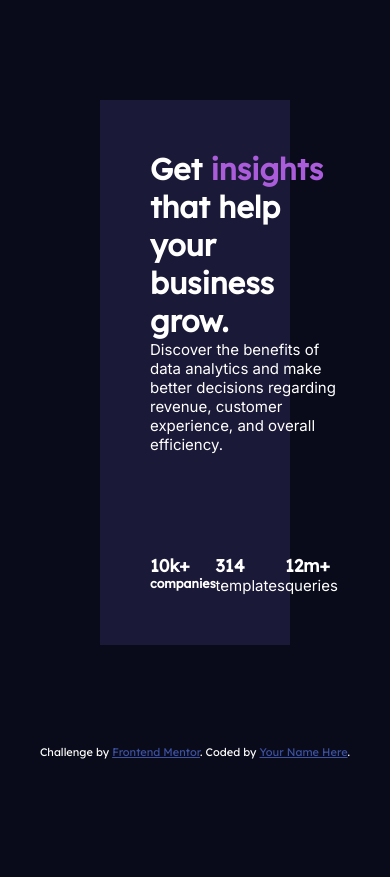
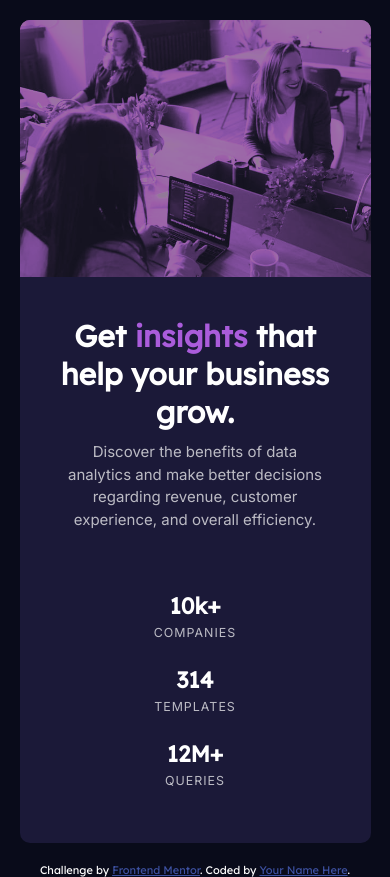
Before and after one commit to ATiarK/stats-preview-card-component, a plain HTML site: page index.html in a window 390 px wide. Before the commit the page ends 844 px from the top, so only its background shows below. Drawn offline with Linux system fonts and the light colour scheme.

Commit message:
DONE CODING
Lately, I've been quite busy which make this challenge not progressed at all

```diff
--- a/index.html
+++ b/index.html
@@ -32,22 +32,22 @@
 
                 <div class="stats">
                     <div id="companies" class="counted">
-                        <h3>10k+</h3>
+                        <h2>10k+</h2>
                         <h5>companies</h5>
                     </div>
                     <div id="template" class="counted">
-                        <h3>314 </h3>
-                        <p>templates </p>
+                        <h2>314 </h2>
+                        <h5>templates </h5>
                     </div>
                     <div id="query" class="counted">
-                        <h3>12m+ </h3>
-                        <p>queries</p>
+                        <h2>12M+ </h2>
+                        <h5>queries</h5>
                     </div>
                 </div>
             </div>
             <div class="image">
                 <div class="cover">
-
+                    <img src="./images/image-header-mobile.jpg" alt="">
                 </div>
             </div>
         </div>
--- a/style.css
+++ b/style.css
@@ -24,8 +24,25 @@ body {
     font-family: var(--fontLexend);
 }
 
+h2 {
+    font-family: var(--fontLexend);
+    font-weight: 700;
+}
+
+h5 {
+    text-transform: uppercase;
+    font-family: var(--fontInter);
+    font-weight: 400;
+    padding: 5px 0;
+    opacity: 0.7;
+    letter-spacing: 1px;
+}
+
 p {
     font-family: var(--fontInter);
+    margin-top: 10px;
+    line-height: 1.5;
+    opacity: 0.7;
 }
 
 strong {
@@ -34,8 +51,8 @@ strong {
 
 .container {
     background-color: var(--colorLighterBlue);
-    margin: 100px;
-    /* padding: 50px 0; */
+    margin: 200px;
+    border-radius: 10px;
     display: flex;
     flex-direction: row;
     height: auto;
@@ -53,21 +70,69 @@ strong {
     grid-template-columns: 1fr 1fr 1fr;
 }
 
-.counted {}
+.counted {
+    margin: 10px;
+}
 
 .image {
     flex-basis: 50%;
     background-image: url(./images/image-header-desktop.jpg);
     background-size: cover;
     background-repeat: no-repeat;
+    filter: sepia(60%) brightness(80%) hue-rotate(240deg) saturate(500%) opacity(60%) contrast(90%);
+    -webkit-filter: sepia(60%) brightness(80%) hue-rotate(240deg) saturate(500%) opacity(60%) contrast(90%);
+    -moz-filter: sepia(60%) brightness(80%) hue-rotate(240deg) saturate(500%) opacity(60%) contrast(90%);
+    border-radius: 0 10px 10px 0;
 }
 
-.cover {}
+img {
+    display: none;
+}
 
-@media screen and (max-width:375px) {
+@media screen and (min-width:375px) and (max-width:500px) {
     .container {
         margin: 5%;
-        padding: 10%;
+        display: flex;
         flex-direction: column-reverse;
     }
+    .stats {
+        margin-top: 50px;
+        grid-template-columns: 1fr;
+        text-align: center;
+    }
+    .text {
+        text-align: center;
+        margin: 0;
+        padding: 40px;
+    }
+    .image {
+        border-radius: 10px 10px 0 0;
+    }
+    img {
+        border-radius: 10px 10px 0 0;
+        display: block;
+        width: 100%;
+    }
 }
+
+@media screen and (min-width:501px) and (max-width:700px) {
+    .container {
+        margin: 10%;
+        flex-direction: column-reverse;
+    }
+    .stats {
+        margin-top: 50px;
+    }
+    .text {
+        margin: 0;
+        padding: 40px;
+    }
+    .image {
+        border-radius: 10px 10px 0 0;
+    }
+    img {
+        border-radius: 10px 10px 0 0;
+        display: block;
+        width: 100%;
+    }
+}
```
